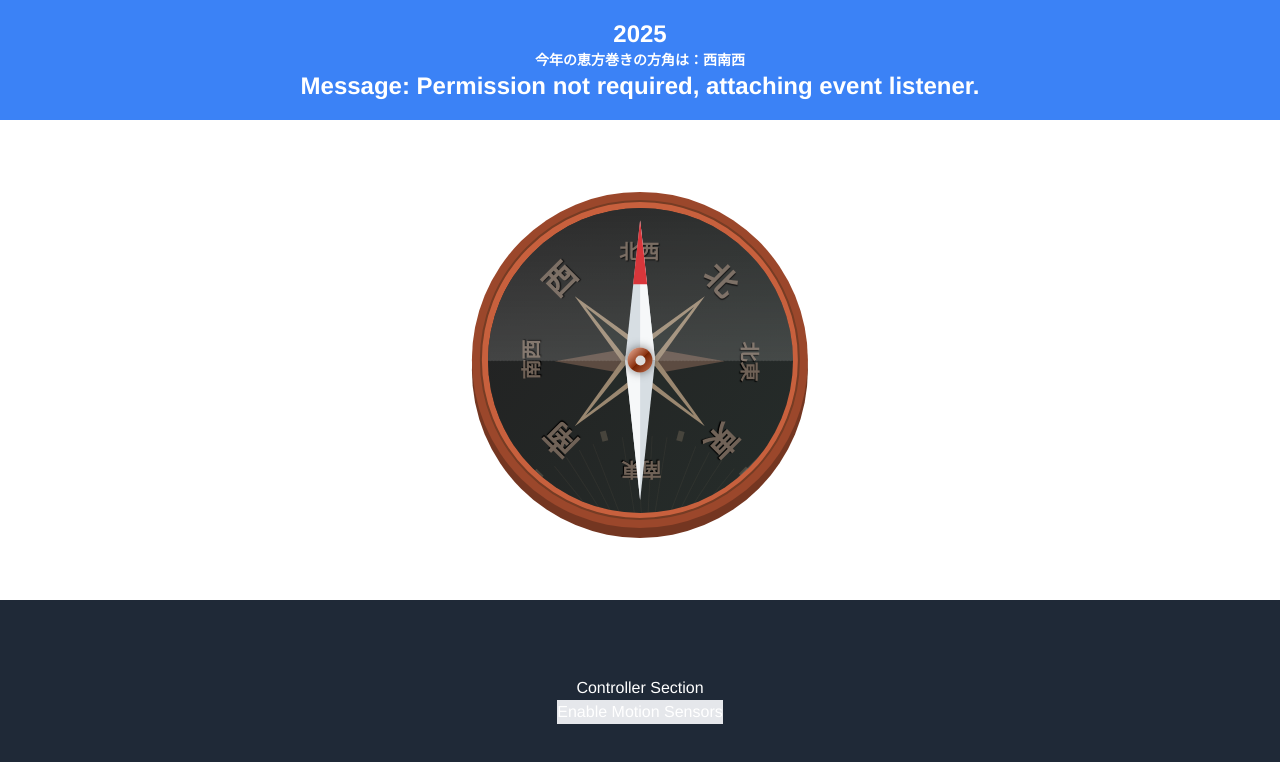
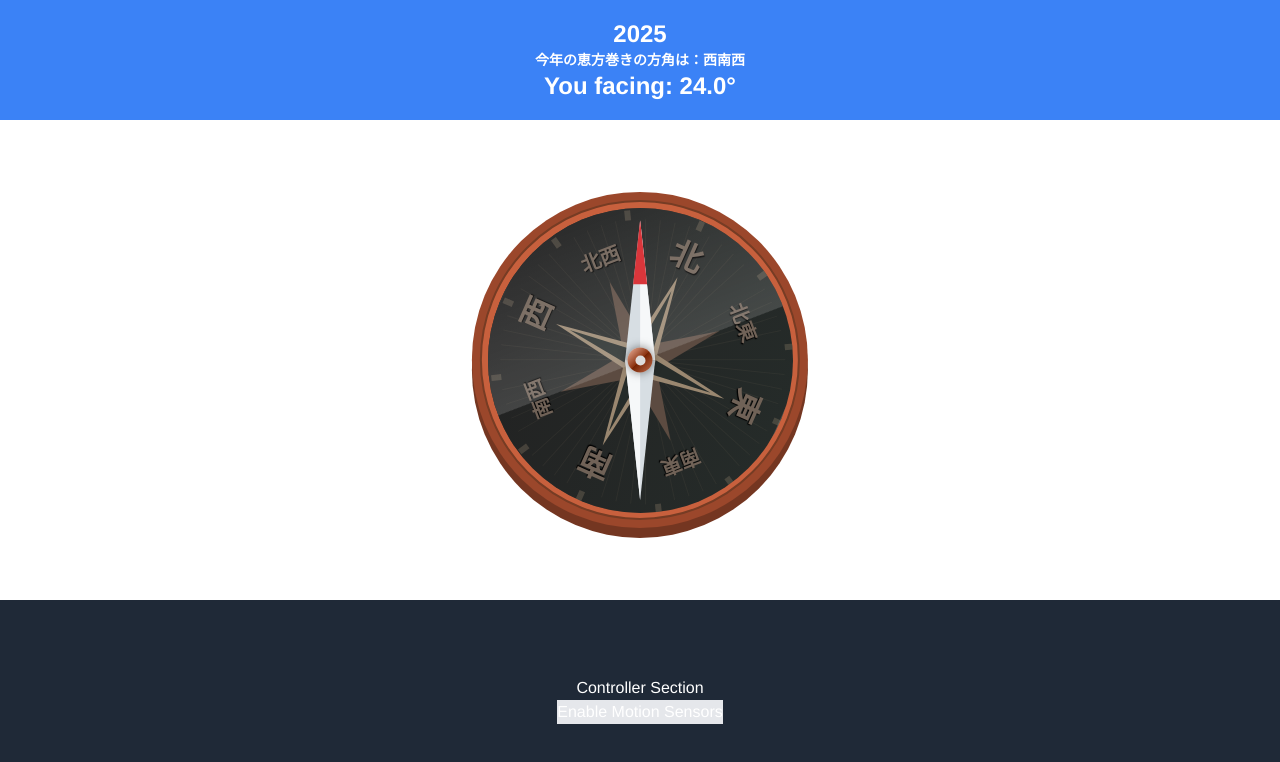
Before and after one commit to nisino25/eho-maki, a Vue app: page / in a window 1280 px wide. Shown: the top 762 px of the page. Built offline with nearby package versions, Linux system fonts and the light colour scheme.

Commit message:
fixed it

```diff
--- a/src/App.vue
+++ b/src/App.vue
@@ -4,8 +4,8 @@
     <header class="h-[15%] flex flex-col items-center justify-center bg-blue-500 text-white text-2xl font-bold">
         <h1 class="w-full text-center">{{ currentYear }}</h1>
         <h3 class="text-sm">今年の恵方巻きの方角は：<strong>{{ currentDetail?.direction }}</strong></h3>
-        <!-- <h4>You facing: {{ deviceRotation }}</h4> -->
-        <h5>Message: {{ message }}</h5>
+        <h4>You facing: {{ deviceRotation.toFixed(1) }}°</h4>
+        <!-- <h5>Message: {{ message }}</h5> -->
     </header>
 
 
@@ -15,9 +15,9 @@
           <div class="body">
               <div class="take"></div>
               <div class="panel">
-                  <div class="hold-bg">
+                  <div class="hold-bg" :style="{ transform: `rotate(${deviceRotation}deg)` }">
                       <div class="glass"></div>
-                      <div class="hold-mark" :style="{ transform: `rotate(${deviceRotation}deg)` }">
+                      <div class="hold-mark">
                           <div v-for="row in 6" :key="row">
                             <span v-for="col in 4" :key="col"></span>
                           </div>
@@ -77,7 +77,8 @@ export default {
       currentDirection: null,
       currentDetail: null,
 
-      deviceRotation: 0,
+      // deviceRotation: 0,
+      deviceRotation: 24,
 
       message: null,
       permissionGranted: false,
```
